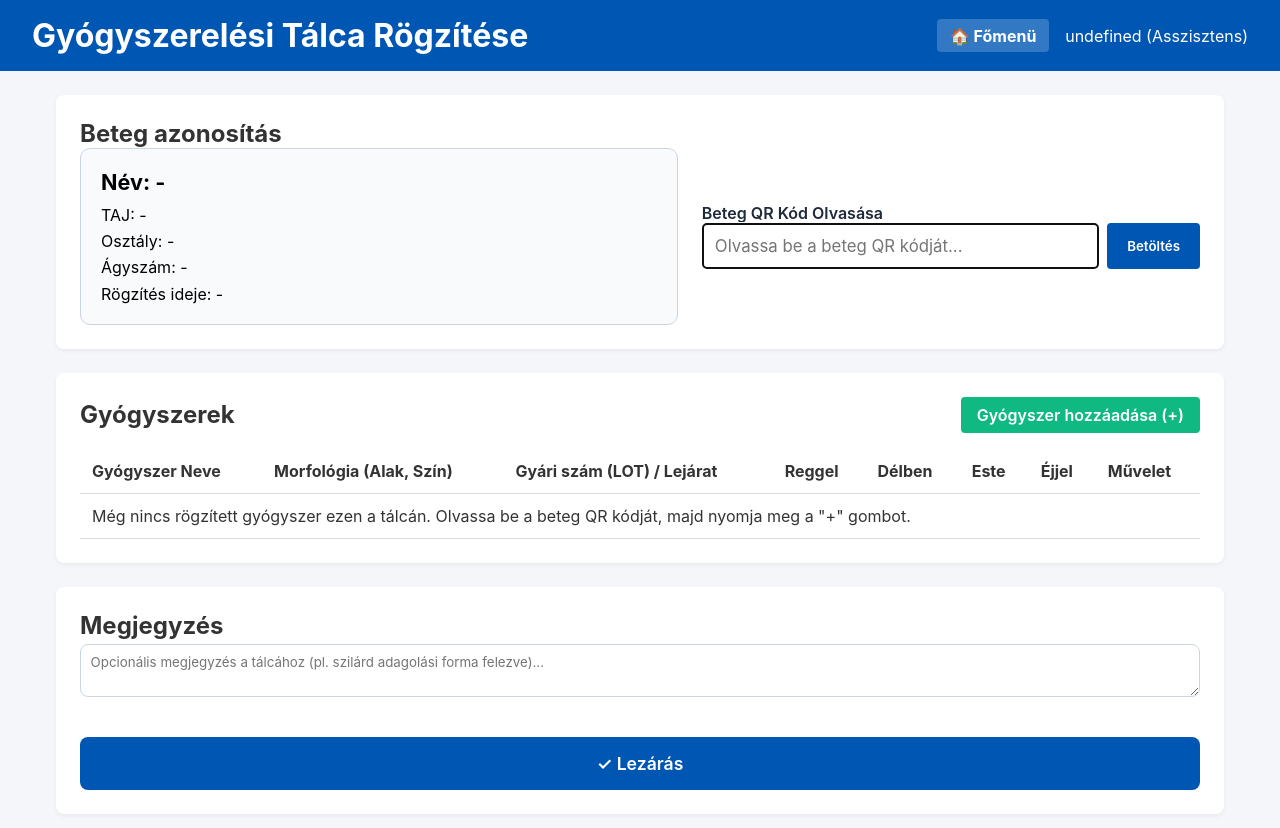
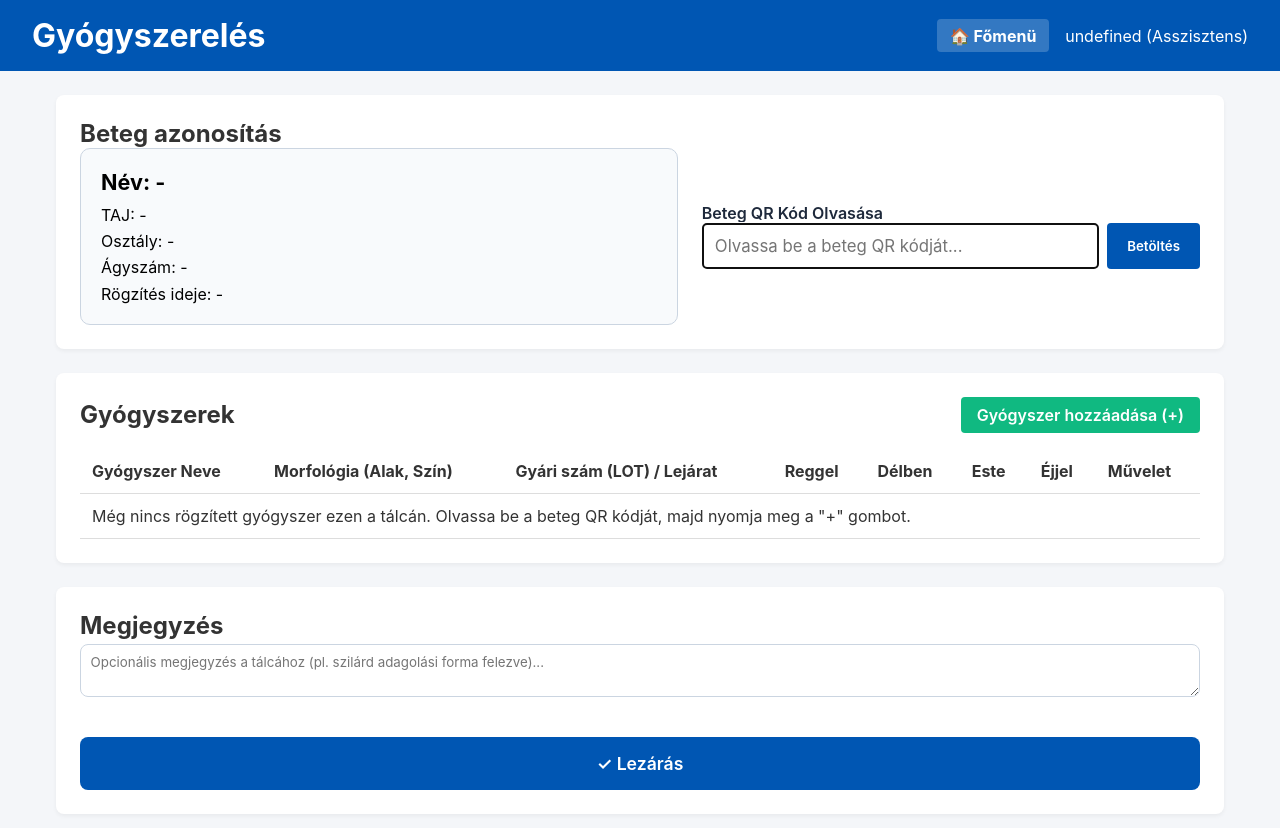
Before and after one commit to tarszabogergely/drugassist-record, a plain HTML site: page pages/gyogyszereles.html in a window 1280 px wide. Drawn offline with nearby package versions, Linux system fonts and the light colour scheme; sample sign-in values are in the browser's storage.

Commit message:
Update gyogyszereles.html

```diff
--- a/pages/gyogyszereles.html
+++ b/pages/gyogyszereles.html
@@ -3,7 +3,7 @@
 <head>
   <meta charset="UTF-8">
   <meta name="viewport" content="width=device-width, initial-scale=1.0">
-  <title>DrugAssist Record - Gyógyszerelés Rögzítés</title>
+  <title>DrugAssist Record - Gyógyszerelés</title>
   <link rel="stylesheet" href="../css/style.css">
   <style>
     /* Beteg azonosítás elrendezése */
@@ -134,7 +134,7 @@
   <!-- Fejléc -->
   <header class="app-header">
     <div class="logo">
-      <h1>Gyógyszerelési Tálca Rögzítése</h1>
+      <h1>Gyógyszerelés</h1>
     </div>
     <div class="user-info" style="display: flex; align-items: center; gap: 1rem;">
       <a href="../index.html" class="back-link" style="color: white; text-decoration: none; font-weight: bold; background: rgba(255,255,255,0.2); padding: 0.4rem 0.8rem; border-radius: 4px;">🏠 Főmenü</a>
```
